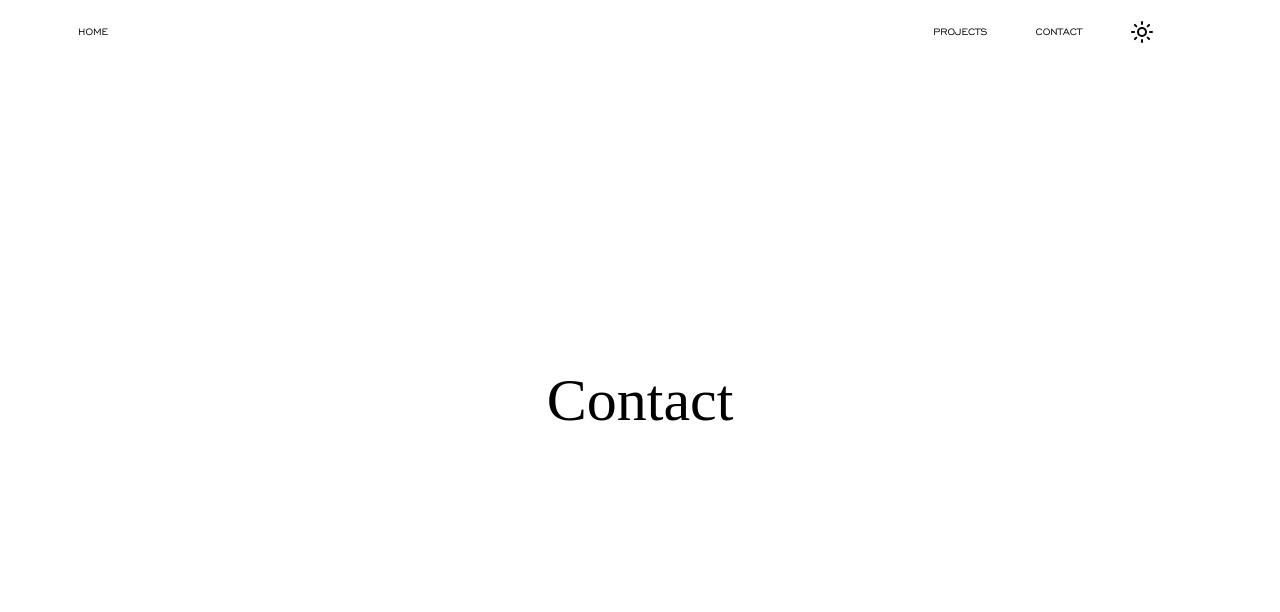
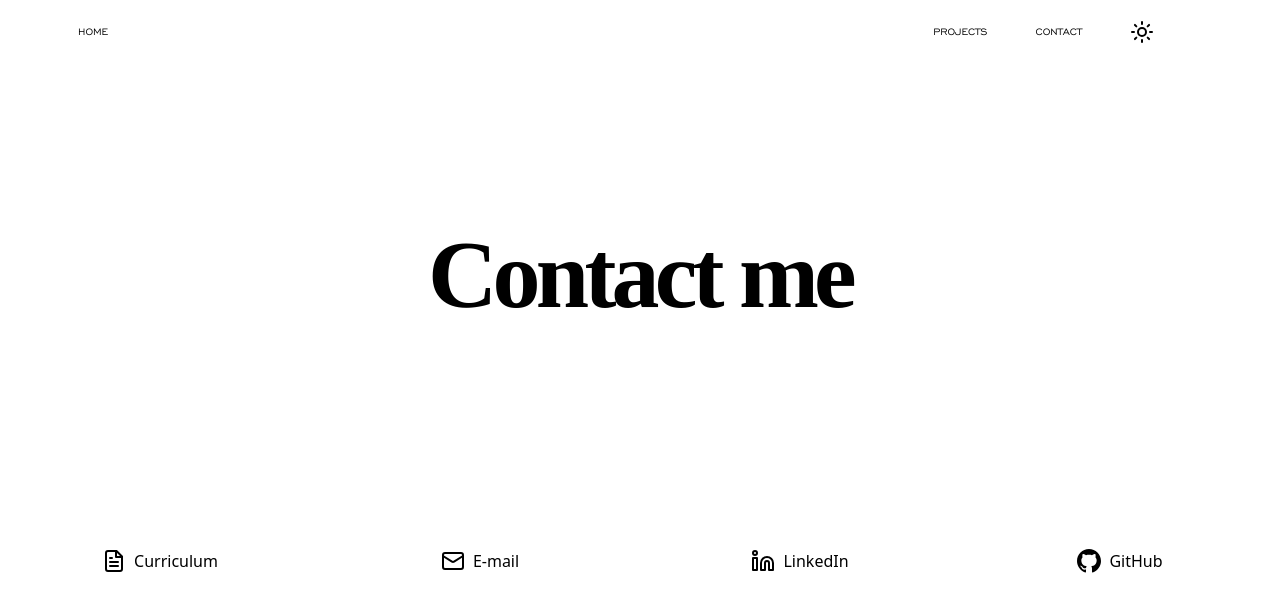
Before and after one commit to francociprian/portfolio, a Next.js app: page /contact in a window 1280 px wide. Shown: the top 612 px of the page. Built offline with nearby package versions, Linux system fonts and the light colour scheme; a web font is replaced by a local one.

Commit message:
Update contact page

```diff
--- a/pages/contact.tsx
+++ b/pages/contact.tsx
@@ -1,4 +1,40 @@
 import { motion, AnimatePresence, MotionProps, AnimatePresenceProps } from "framer-motion";
+import { Mail, Linkedin, FileText } from 'lucide-react'
+
+const socialLinks = [
+  {
+    title: "Curriculum",
+    url: "https://drive.google.com/file/d/1oL7RCxzYAJOC0ggCC0E1y-TR2uQKiVEL/view?usp=sharing",
+    icon: <FileText />
+  },
+  {
+    title: "E-mail",
+    url: "mailto:franco_ciprian@hotmail.com",
+    icon: <Mail />
+  },
+  {
+    title: "LinkedIn",
+    url: "http://www.linkedin.com/in/franco-ciprian-387231222/",
+    icon: <Linkedin />
+  },
+  {
+    title: "GitHub",
+    url: "https://github.com/francociprian",
+    icon: <svg
+      className="h-6 w-6"
+      viewBox="0 0 24 24"
+      fill="none"
+      xmlns="http://www.w3.org/2000/svg"
+      aria-hidden="true"
+    >
+      <path
+        d="M12 0c-6.626 0-12 5.373-12 12 0 5.302 3.438 9.8 8.207 11.387.599.111.793-.261.793-.577v-2.234c-3.338.726-4.033-1.416-4.033-1.416-.546-1.387-1.333-1.756-1.333-1.756-1.089-.745.083-.729.083-.729 1.205.084 1.839 1.237 1.839 1.237 1.07 1.834 2.807 1.304 3.492.997.107-.775.418-1.305.762-1.604-2.665-.305-5.467-1.334-5.467-5.931 0-1.311.469-2.381 1.236-3.221-.124-.303-.535-1.524.117-3.176 0 0 1.008-.322 3.301 1.23.957-.266 1.983-.399 3.003-.404 1.02.005 2.047.138 3.006.404 2.291-1.552 3.297-1.23 3.297-1.23.653 1.653.242 2.874.118 3.176.77.84 1.235 1.911 1.235 3.221 0 4.609-2.807 5.624-5.479 5.921.43.372.823 1.102.823 2.222v3.293c0 .319.192.694.801.576 4.765-1.589 8.199-6.086 8.199-11.386 0-6.627-5.373-12-12-12z"
+        fill="currentColor"
+      ></path>
+    </svg>
+  },
+];
+
 
 export default function contact() {
   const presenceProps: AnimatePresenceProps = {
@@ -18,10 +54,40 @@
       transition: { duration: 0.95, ease: ease },
     },
   };
+  const enterLinkProps: MotionProps = {
+    initial: { opacity: 0, y: -800 },
+    animate: {
+      opacity: 1,
+      y: 0,
+      transition: { duration: 0.95, delay: 0.2, ease: ease },
+    },
+    exit: {
+      opacity: 0,
+      y: -800,
+      transition: { duration: 0.95, ease: ease },
+    },
+  };
   return (
     <AnimatePresence {...presenceProps}>
-      <div className='h-screen flex justify-center items-center'>
-        <motion.h1 {...enterLeftProps} className='text-6xl font-Sohne'>Contact</motion.h1>
+      <div className='h-screen flex flex-col justify-evenly items-center '>
+        <motion.h1 {...enterLeftProps}
+          className='text-center font-extrabold tracking-tighter text-5xl md:text-6xl lg:text-8xl text-black dark:text-white font-Sohne'
+        >
+          Contact me
+        </motion.h1>
+        <div className="grid md:grid-cols-8 max-w-7xl w-full mx-auto">
+          {socialLinks.map((l, i) => (
+            <motion.div {...enterLinkProps} key={i} className="col-span-2 flex gap-2 items-center justify-center">
+              <a
+                className="flex items-center gap-2"
+                href={l.url}
+                target="_blank"
+              >
+                {l.icon}<span>{l.title}</span>
+              </a>
+            </motion.div>
+          ))}
+        </div>
       </div>
     </AnimatePresence>
   )
```
